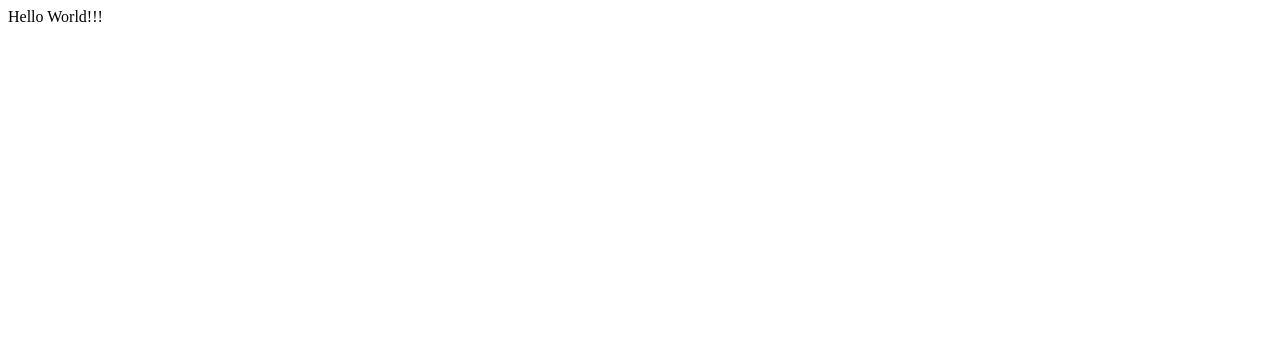
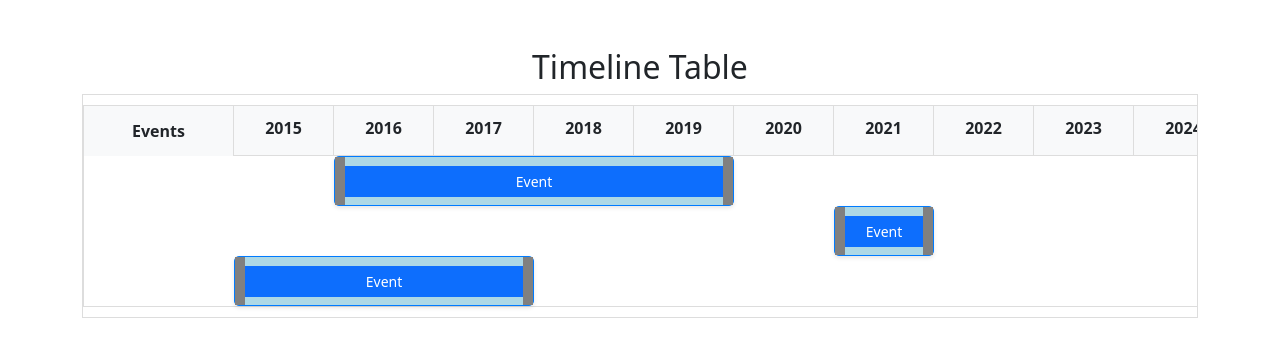
Before and after one commit to joshBeals/Expungement-timeline, a React (Create React App) app: page / in a window 1280 px wide. Shown: the top 356 px of the page. Built offline with nearby package versions, Linux system fonts and the light colour scheme.

Commit message:
Timeline Setup

```diff
--- a/package.json
+++ b/package.json
@@ -9,6 +9,8 @@
     "cra-template": "1.2.0",
     "moment": "^2.30.1",
     "react": "^18.0.0",
+    "react-dnd": "^16.0.1",
+    "react-dnd-html5-backend": "^16.0.1",
     "react-dom": "^18.0.0",
     "react-scripts": "5.0.1",
     "web-vitals": "^4.2.4"
--- a/public/index.html
+++ b/public/index.html
@@ -24,7 +24,10 @@
       work correctly both with client-side routing and a non-root public URL.
       Learn how to configure a non-root public URL by running `npm run build`.
     -->
-    <title>React App</title>
+
+    <link rel="stylesheet" href="https://cdn.jsdelivr.net/npm/bootstrap@5.3.1/dist/css/bootstrap.min.css" integrity="sha256-2TnSHycBDAm2wpZmgdi0z81kykGPJAkiUY+Wf97RbvY=" crossorigin="anonymous">
+
+    <title>Expungement Timeline</title>
   </head>
   <body>
     <noscript>You need to enable JavaScript to run this app.</noscript>
@@ -39,5 +42,6 @@
       To begin the development, run `npm start` or `yarn start`.
       To create a production bundle, use `npm run build` or `yarn build`.
     -->
+    <script src="https://cdn.jsdelivr.net/npm/bootstrap@5.3.1/dist/js/bootstrap.min.js" integrity="sha256-gOQJIa9+K/XdfAuBkg2ONAdw5EnQbokw/s2b8BqsRFg=" crossorigin="anonymous"></script>
   </body>
 </html>
--- a/src/App.js
+++ b/src/App.js
@@ -1,11 +1,13 @@
 import React from 'react';
-import Test from './components/Test';
+import { DndProvider } from "react-dnd";
+import { HTML5Backend } from "react-dnd-html5-backend";
+import Timeline from './components/Timeline';
 
 function App() {
   return (
-    <div className="App">
-      <Test />
-    </div>
+    <DndProvider backend={HTML5Backend}>
+      <Timeline />
+    </DndProvider>
   );
 }
 
--- /dev/null
+++ b/src/components/EventCard.js
@@ -0,0 +1,56 @@
+import React from "react";
+import { useDrag } from "react-dnd";
+
+function EventCard({ event, years, onResize, row }) {
+  const { id, startYear, endYear } = event;
+
+  const [{ isDragging }, dragRef] = useDrag({
+    type: "event",
+    item: { id },
+    collect: (monitor) => ({
+      isDragging: monitor.isDragging(),
+    }),
+  });
+
+  // Calculate grid positions
+  const startIndex = years.indexOf(startYear) + 2; // +2 to account for row label column
+  const span = endYear - startYear + 1;
+
+  const handleResizeLeft = () => {
+    if (startYear > years[0]) onResize(id, startYear - 1, endYear);
+  };
+
+  const handleResizeRight = () => {
+    if (endYear < years[years.length - 1]) onResize(id, startYear, endYear + 1);
+  };
+
+  return (
+    <div
+      ref={dragRef}
+      className={`event-card ${isDragging ? "dragging" : ""}`}
+      style={{
+        gridColumn: `${startIndex} / span ${span}`, // Span columns
+        gridRow: row, // Assign event to its specific row
+      }}
+    >
+      <div className="event-content">
+        <button
+          className="btn btn-primary btn-sm w-100"
+          onClick={() => alert(`Clicked on Event ID: ${id}`)}
+        >
+          Event
+        </button>
+        <div
+          className="resize-handle left"
+          onClick={handleResizeLeft}
+        ></div>
+        <div
+          className="resize-handle right"
+          onClick={handleResizeRight}
+        ></div>
+      </div>
+    </div>
+  );
+}
+
+export default EventCard;
--- a/src/components/Test.js
+++ /dev/null
@@ -1,13 +0,0 @@
-import React, { useState } from 'react';
-import moment from 'moment';
-
-const Test = () => {
-
-  return (
-    <div>
-      Hello World!!!
-    </div>
-  );
-};
-
-export default Test;
--- /dev/null
+++ b/src/components/Timeline.js
@@ -0,0 +1,72 @@
+import React, { useState } from "react";
+import { DndProvider } from "react-dnd";
+import { HTML5Backend } from "react-dnd-html5-backend";
+import EventCard from "./EventCard";
+import "../styles/Timeline.css";
+
+function Timeline() {
+  const years = Array.from({ length: 20 }, (_, i) => 2015 + i); // Expand years from 2015-2034
+  const [events, setEvents] = useState([
+    { id: 1, name: "Event 1", startYear: 2016, endYear: 2019 },
+    { id: 2, name: "Event 2", startYear: 2021, endYear: 2021 },
+    { id: 3, name: "Event 3", startYear: 2015, endYear: 2017 },
+  ]);
+
+  // Handle resizing or updating event duration
+  const handleCardResize = (id, newStart, newEnd) => {
+    setEvents((prev) =>
+      prev.map((event) =>
+        event.id === id ? { ...event, startYear: newStart, endYear: newEnd } : event
+      )
+    );
+  };
+
+  return (
+    <DndProvider backend={HTML5Backend}>
+      <div className="container mt-5">
+        <h2 className="text-center">Timeline Table</h2>
+
+        {/* Scrollable Wrapper */}
+        <div
+          className="timeline-scroll-container"
+          style={{
+            overflowX: "auto", // Enable horizontal scrolling
+          }}
+        >
+          {/* Grid Container for the Timeline */}
+          <div
+            className="timeline-grid"
+            style={{
+              gridTemplateColumns: `150px repeat(${years.length}, 100px)`, // Adjust grid columns dynamically
+              gridTemplateRows: `50px repeat(${events.length}, 50px)`, // Adjust rows dynamically
+              width: `${150 + years.length * 100}px`, // Dynamic width based on years
+            }}
+          >
+            {/* Timeline Header */}
+            <div className="grid-header" style={{ gridColumn: `1 / span ${years.length + 1}` }}>
+              <div className="grid-row-label">Events</div>
+              {years.map((year) => (
+                <div key={year} className="grid-column-header">
+                  {year}
+                </div>
+              ))}
+            </div>
+
+            {/* Event Rows */}
+            {events.map((event, index) => (
+              <EventCard
+                key={event.id}
+                event={event}
+                years={years}
+                onResize={handleCardResize}
+                row={index + 2} // Assign gridRow dynamically
+              />
+            ))}
+          </div>
+        </div>
+      </div>
+    </DndProvider>
+  );
+}
+
+export default Timeline;
--- /dev/null
+++ b/src/styles/Timeline.css
@@ -0,0 +1,80 @@
+/* Scrollable Wrapper */
+.timeline-scroll-container {
+    overflow-x: auto; /* Enable horizontal scrolling */
+    border: 1px solid #ddd;
+    padding: 10px 0;
+    margin-bottom: 20px;
+    white-space: nowrap; /* Prevent wrapping of grid elements */
+  }
+
+  /* Grid Container */
+  .timeline-grid {
+    display: grid;
+    border: 1px solid #ddd;
+  }
+
+  /* Header Row */
+  .grid-header {
+    display: contents; /* Allow header to align within the grid */
+  }
+
+  .grid-row-label {
+    text-align: center;
+    border-right: 1px solid #ddd;
+    display: flex;
+    align-items: center;
+    justify-content: center;
+    font-weight: bold;
+    background: #f8f9fa;
+  }
+
+  .grid-column-header {
+    text-align: center;
+    padding: 10px 0;
+    border-right: 1px solid #ddd;
+    font-weight: bold;
+    background: #f8f9fa;
+    border-bottom: 1px solid #ddd;
+  }
+
+  /* Event Card */
+  .event-card {
+    display: flex;
+    align-items: center;
+    justify-content: center;
+    background-color: lightblue;
+    border: 1px solid #007bff;
+    border-radius: 5px;
+    box-shadow: 0 2px 4px rgba(0, 0, 0, 0.1);
+    position: relative;
+  }
+
+  .event-card.dragging {
+    opacity: 0.5;
+  }
+
+  .event-content {
+    display: flex;
+    align-items: center;
+    justify-content: center;
+    width: 100%;
+    height: 100%;
+    position: relative;
+  }
+
+  /* Resize Handles */
+  .resize-handle {
+    height: 100%;
+    width: 10px;
+    background-color: gray;
+    cursor: col-resize;
+    position: absolute;
+  }
+
+  .resize-handle.left {
+    left: 0;
+  }
+
+  .resize-handle.right {
+    right: 0;
+  }
```
Also changed, not shown: 1 other file (tests, documents, lock files or other folders).
